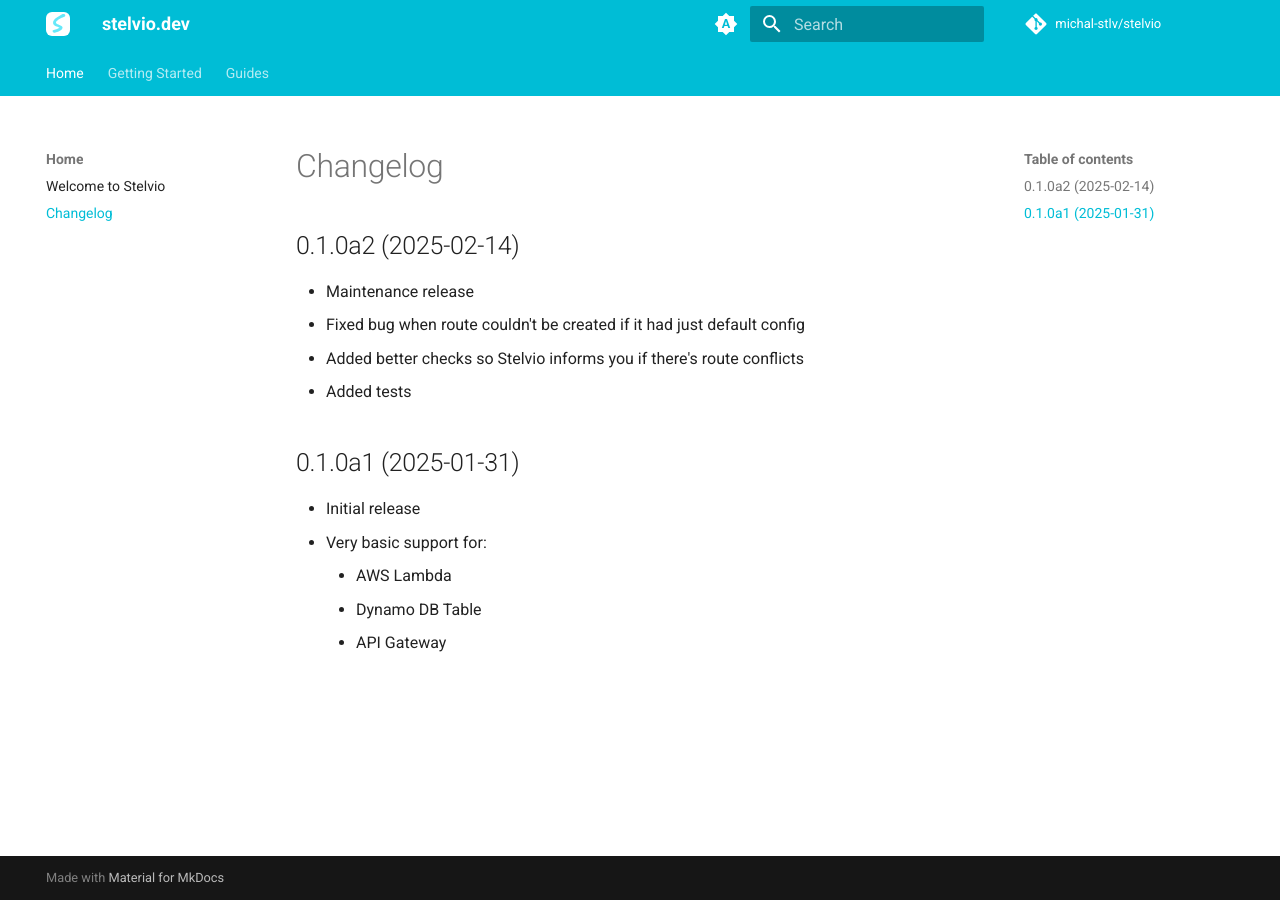
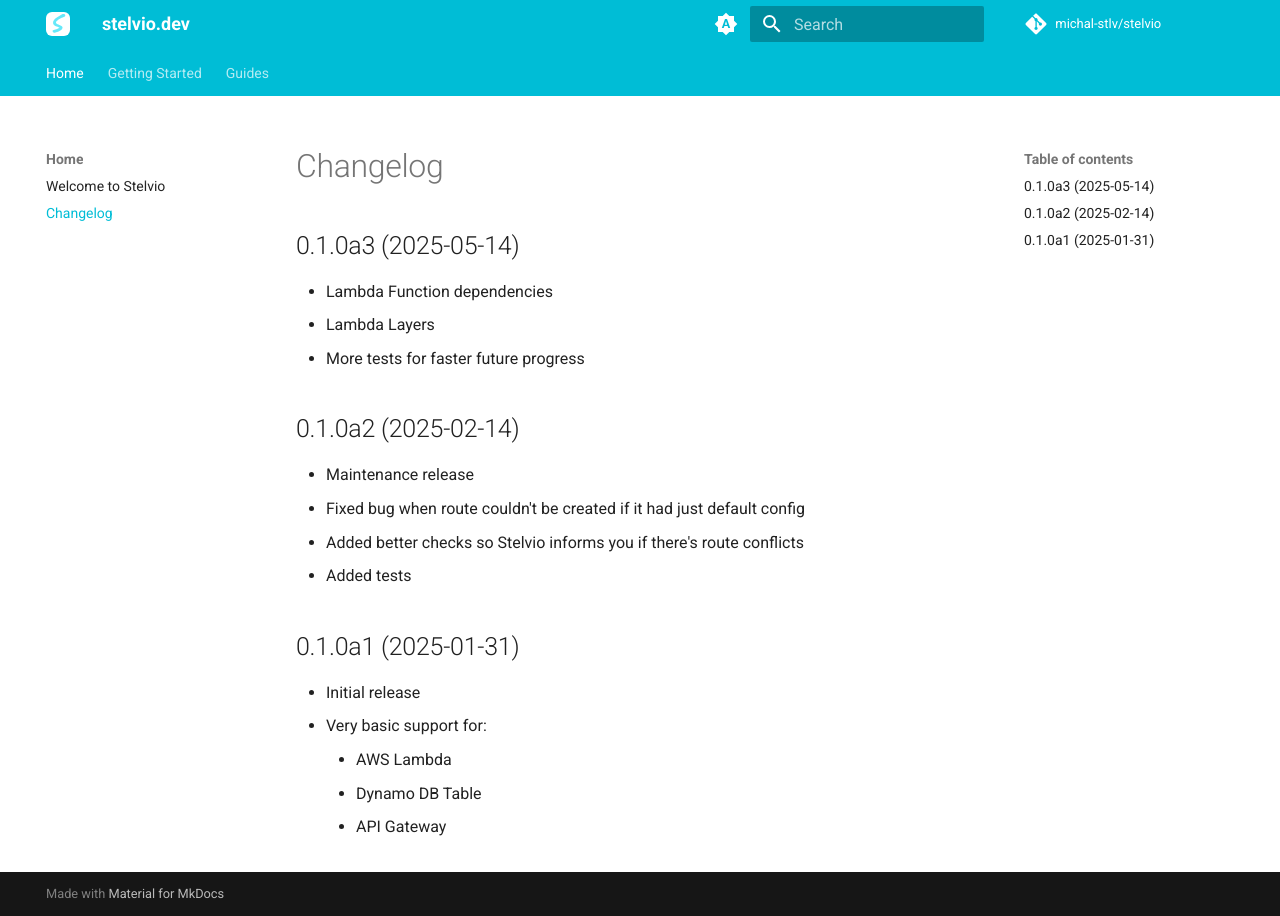
Before and after one commit to stelviodev/stelvio, an MkDocs documentation site: the page built from docs/changelog.md, in a window 1280 px wide. Built offline with MkDocs 1.6.1 and Material for MkDocs 9.7.7, drawn with Linux system fonts in a browser that asks for light colours; comment, search, counter and statistics services are not loaded.

Commit message:
docs: update changelog for v0.2.0a3

```diff
--- a/docs/changelog.md
+++ b/docs/changelog.md
@@ -1,4 +1,10 @@
 # Changelog
+
+## 0.1.0a3 (2025-05-14)
+
+- Lambda Function dependencies
+- Lambda Layers
+- More tests for faster future progress
 
 ## 0.1.0a2 (2025-02-14)
 
```
